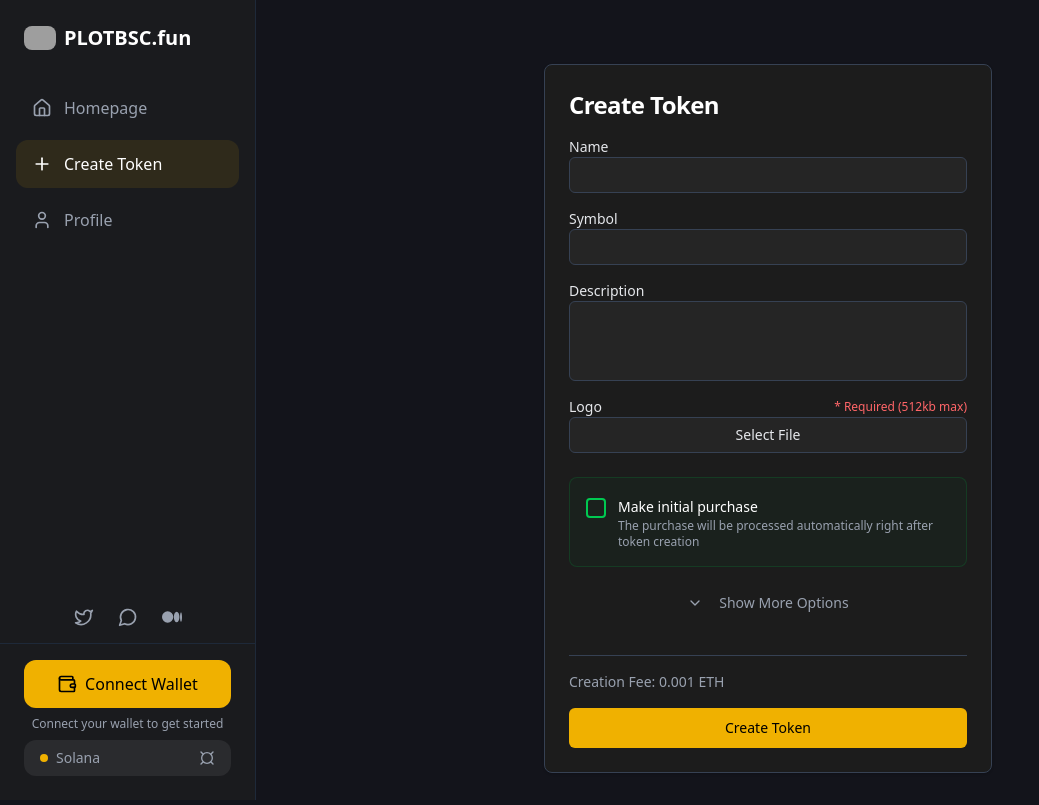
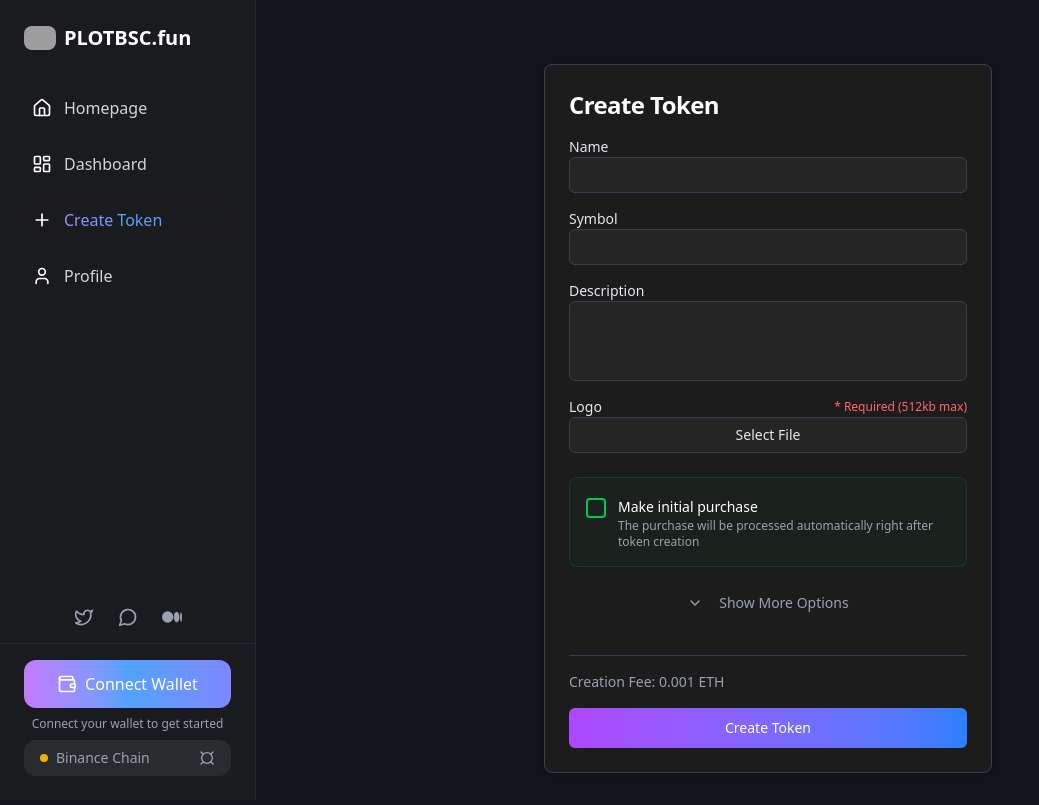
Before and after one commit to anshu4sharma/pump.fun.react, a React (Vite) app: page /create-token in a window 1280 px wide. Shown: the whole page, without its empty margins (0-1039 px from the left). Built offline with nearby package versions, Linux system fonts and the light colour scheme; grey boxes are pictures that could not be loaded.

Commit message:
feat: update navigation, styling, and SEO with gradient design and dashboard route

```diff
--- a/index.html
+++ b/index.html
@@ -1,13 +1,35 @@
 <!doctype html>
 <html lang="en">
+
 <head>
   <meta charset="UTF-8" />
   <link rel="icon" type="image/svg+xml" href="/vite.svg" />
   <meta name="viewport" content="width=device-width, initial-scale=1.0" />
+
   <title>PLOTBSC.fun</title>
+  <meta name="description"
+    content="PLOTBSC.fun is a platform for creating and trading tokens on the Binance Smart Chain. It is a simple and easy to use platform for creating and trading tokens on the Binance Smart Chain." />
+  <meta name="keywords" content="PLOTBSC, token, create, trade, binance smart chain, bsc" />
+  <meta name="author" content="PLOTBSC" />
+  <meta name="robots" content="index, follow" />
+  <meta name="googlebot" content="index, follow" />
+  <meta name="og:title" content="PLOTBSC.fun" />
+  <meta name="og:description"
+    content="PLOTBSC.fun is a platform for creating and trading tokens on the Binance Smart Chain. It is a simple and easy to use platform for creating and trading tokens on the Binance Smart Chain." />
+  <meta name="og:image" content="/vite.svg" />
+  <meta name="og:url" content="https://PLOTBSC.fun" />
+  <meta name="og:site_name" content="PLOTBSC.fun" />
+  <meta name="og:type" content="website" />
+  <meta name="og:locale" content="en_US" />
+  <meta name="og:image:width" content="1200" />
+  <meta name="og:image:height" content="630" />
+  <meta name="og:image:alt" content="PLOTBSC.fun" />
+  <meta name="og:image:type" content="image/png" />
 </head>
+
 <body>
   <div id="root"></div>
   <script type="module" src="/src/main.tsx"></script>
 </body>
+
 </html>
--- a/package.json
+++ b/package.json
@@ -13,6 +13,7 @@
     "@radix-ui/react-dialog": "^1.1.6",
     "@radix-ui/react-tabs": "^1.1.3",
     "@tailwindcss/vite": "^4.0.5",
+    "clsx": "^2.1.1",
     "framer-motion": "^12.4.2",
     "lucide-react": "^0.475.0",
     "react": "^19.0.0",
--- a/src/App.tsx
+++ b/src/App.tsx
@@ -1,5 +1,5 @@
 import React from "react";
-import { Routes, Route } from "react-router";
+import { Routes, Route, useLocation } from "react-router";
 import { useState } from "react";
 import Sidebar from "./components/Sidebar";
 import MobileHeader from "./components/MobileHeader";
@@ -9,17 +9,17 @@ import Profile from "./pages/Profile";
 import Tokens from "./pages/Tokens";
 import Main from "./pages/Main";
 import Home from "./pages/Home";
+import clsx from "clsx";
 const App: React.FC = () => {
   const [isMobileMenuOpen, setIsMobileMenuOpen] = useState(false);
+  const location = useLocation();
 
   return (
     <>
-    {window.location.pathname === "/" ? <Home /> :
-
       <div className="min-h-screen bg-[#13141b]">
         {/* Desktop Sidebar */}
-    <div className="hidden lg:block">
-      <Sidebar />
+        <div className={clsx(location.pathname !== "/" ? "hidden lg:block" : "")}>
+          <Sidebar location={location} />
         </div>
 
         {/* Mobile Header */}
@@ -32,9 +32,10 @@ import Home from "./pages/Home";
         />
 
         {/* Main Content */}
-    <main className="lg:pl-64 pt-16 lg:pt-0">
+        <main className={clsx(location.pathname === "/" ? "" : "lg:pl-64 pt-16 lg:pt-0")}>
           <Routes>
-        <Route path="/"  element={<Main />} />
+            <Route path="/" element={<Home />} />
+            <Route path="/dashboard" element={<Main />} />
             <Route path="/create-token" element={<CreateToken />} />
             <Route path="/profile" element={<Profile />} />
             <Route path="/tokens" element={<Tokens />} />
@@ -42,8 +43,6 @@ import Home from "./pages/Home";
         </main>
       </div>
 
-    }
-
     </>
   );
 };
--- a/src/components/NavigationLinks.tsx
+++ b/src/components/NavigationLinks.tsx
@@ -1,13 +1,17 @@
 import { Link, useLocation } from 'react-router'
-import { HomeIcon, PlusIcon, UserIcon } from 'lucide-react'
+import { HomeIcon, PlusIcon, UserIcon, LayoutDashboardIcon } from 'lucide-react'
 
 const NavigationLinks = ({  onClose }: { onClose: () => void }) => {
   const location = useLocation()
 
+  // change the icon for dashboard to a different icon
+
+  // also update the icons color to same as link.icon
   const links = [
-    { href: '/', label: 'Homepage', icon: <HomeIcon className="w-5 h-5" /> },
-    { href: '/create-token', label: 'Create Token', icon: <PlusIcon className="w-5 h-5" /> },
-    { href: '/profile', label: 'Profile', icon: <UserIcon className="w-5 h-5" /> },
+    { href: '/', label: 'Homepage', icon: <HomeIcon className="w-5 h-5 text-white" /> },
+    { href: '/dashboard', label: 'Dashboard', icon: <LayoutDashboardIcon className="w-5 h-5 text-white" /> },
+    { href: '/create-token', label: 'Create Token', icon: <PlusIcon className="w-5 h-5 text-white" /> },
+    { href: '/profile', label: 'Profile', icon: <UserIcon className="w-5 h-5 text-white" /> },
   ]
 
   return (
@@ -19,10 +23,10 @@ const NavigationLinks = ({  onClose }: { onClose: () => void }) => {
             key={link.href}
             to={link.href}
             onClick={onClose}
-            className={`w-full cursor-pointer flex items-center gap-3 px-4 py-3 rounded-xl transition-colors mb-2 ${
+            className={` cursor-pointer flex items-center gap-3 px-4 py-3 rounded-xl transition-colors mb-2 ${
               isActive
-                ? 'text-white bg-yellow-500/10 hover:bg-yellow-500/20'
-                : 'text-gray-400 hover:text-white hover:bg-white/5'
+                ? 'text-transparent bg-clip-text bg-gradient-to-r from-purple-400 via-blue-400 to-indigo-400 bg-[#1a1b1e]/80 backdrop-blur-lg hover:bg-[#1a1b1e]'
+                : 'text-gray-300 hover:text-transparent hover:bg-clip-text hover:bg-gradient-to-r hover:from-purple-400 hover:via-blue-400 hover:to-indigo-400 hover:bg-[#1a1b1e]/50 hover:backdrop-blur-lg'
             }`}
           >
             {link.icon}
--- a/src/components/Sidebar.tsx
+++ b/src/components/Sidebar.tsx
@@ -1,17 +1,20 @@
-import { FC } from 'react'
+import { type Location } from 'react-router'
 import Logo from './Logo'
 import NavigationLinks from './NavigationLinks'
 import SocialLinks from './SocialLinks'
 import WalletSection from './WalletSection'
 
-const Sidebar: FC = () => {
+const Sidebar = ({ location }: { location:  Location<any> }) => {
+  if (location.pathname === "/") {
+    return null;
+  }
   return (
     <aside className="fixed left-0 top-0 h-screen w-64 bg-[#1a1b1e] border-r border-gray-800 flex flex-col">
       <div className="p-6 pb-2">
         <Logo />
       </div>
       <div className="px-4">
-        <NavigationLinks onClose={() => {}} />
+        <NavigationLinks onClose={() => { }} />
       </div>
       <div className="flex-1" />
       <div className="mb-4 flex justify-center gap-6">
--- a/src/components/WalletSection.tsx
+++ b/src/components/WalletSection.tsx
@@ -21,7 +21,7 @@ const WalletSection: FC = () => {
         <div>
           <button
             onClick={handleConnect}
-            className="w-full flex items-center justify-center gap-2 px-4 py-3 bg-yellow-500 hover:bg-yellow-600 text-black font-medium rounded-xl transition-colors"
+            className="w-full flex items-center justify-center gap-2 px-4 py-3 bg-gradient-to-r from-purple-400 via-blue-400 to-indigo-400 text-white font-medium rounded-xl transition-colors"
           >
             <WalletIcon className="w-5 h-5" />
             Connect Wallet
@@ -52,7 +52,7 @@ const WalletSection: FC = () => {
         <button className="w-full flex items-center justify-between px-4 py-2 bg-[#2a2b2e] text-gray-400 rounded-xl hover:bg-[#2a2b2e]/80 transition-colors text-sm">
           <div className="flex items-center gap-2">
             <div className="w-2 h-2 rounded-full bg-yellow-500" />
-            <span>Solana</span>
+            <span>Binance Chain</span>
           </div>
           <CurrencyIcon className="w-4 h-4" />
         </button>
--- a/src/pages/CreateToken.tsx
+++ b/src/pages/CreateToken.tsx
@@ -83,7 +83,8 @@ const CreateToken = () => {
                     <div className="text-sm text-gray-400">
                       <p>Creation Fee: 0.001 ETH</p>
                     </div>
-                    <button className="inline-flex items-center justify-center gap-2 whitespace-nowrap rounded-md text-sm ring-offset-background transition-colors focus-visible:outline-none focus-visible:ring-2 focus-visible:ring-ring focus-visible:ring-offset-2 disabled:pointer-events-none disabled:opacity-50 px-4 py-2 w-full bg-yellow-500 hover:bg-yellow-600 text-black font-medium disabled:opacity-50 h-10" type="submit">
+                    {/* change the button to a gradient button */}
+                    <button className="inline-flex items-center justify-center gap-2 whitespace-nowrap rounded-md text-sm ring-offset-background transition-colors focus-visible:outline-none focus-visible:ring-2 focus-visible:ring-ring focus-visible:ring-offset-2 disabled:pointer-events-none disabled:opacity-50 px-4 py-2 w-full bg-gradient-to-r from-purple-500 to-blue-500 text-white font-medium disabled:opacity-50 h-10" type="submit">
                       Create Token
                     </button>
                   </div>
```
Also changed, not shown: src/pages/Home.tsx (+8 -8 lines), src/pages/Profile.tsx (+5 -5 lines), 1 other file (tests, documents, lock files or other folders). Lines whose indentation alone changed are shown as unchanged.
